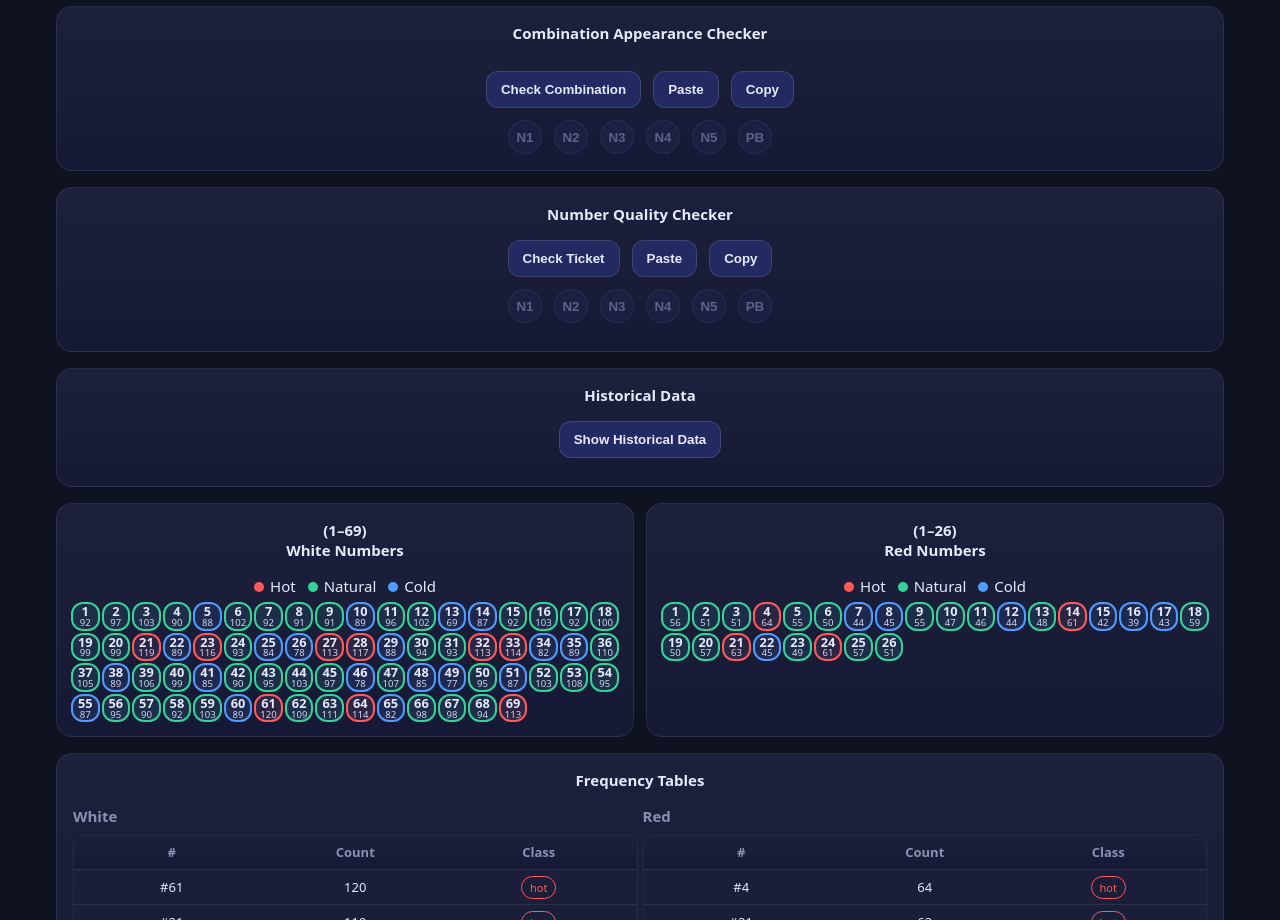
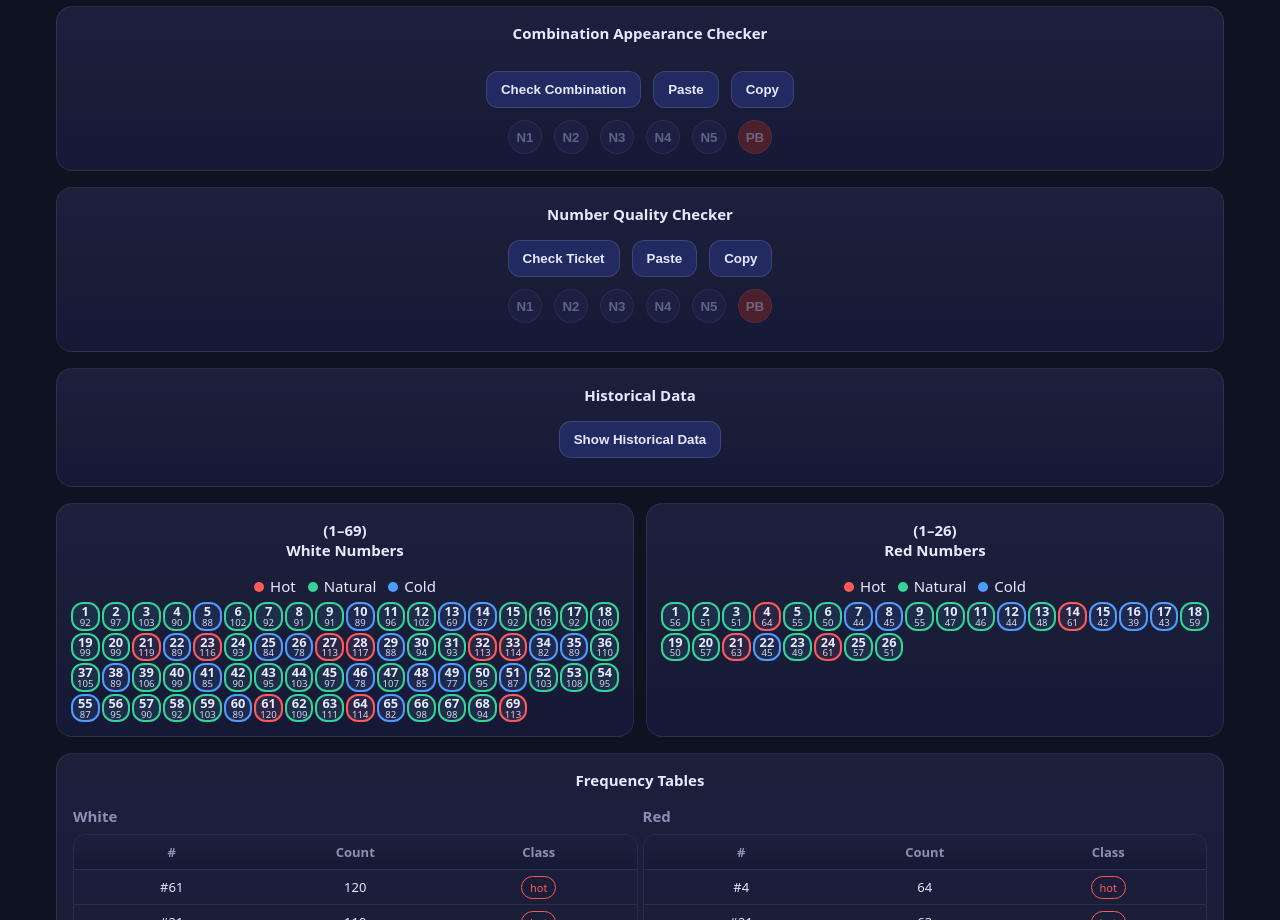
Before and after one commit to ahzarour/ahzarour.github.io, a plain HTML site: page index20.html in a window 1280 px wide. Shown: the part 820-1740 px from the top of the page. Drawn offline with Linux system fonts and the light colour scheme.

Commit message:
Ppower Ball Background color changed to background: #4b1f2c; for Combination Apearance checker and Number Quality Checker

```diff
--- a/index20.html
+++ b/index20.html
@@ -730,7 +730,7 @@
     }
 
     .ball-input.pball {
-      background: var(--chip);
+      background: #4b1f2c;
       border-color: rgba(255, 255, 255, 0.06);
     }
 
```
